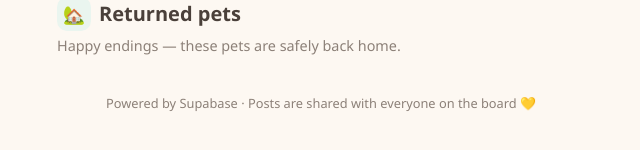
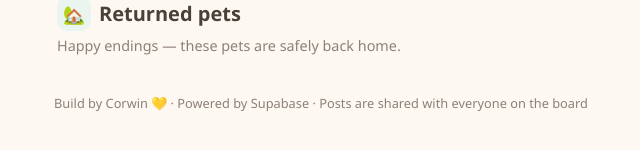
Before and after one commit to freshcanibowl/lost-pet-board, a plain HTML site: page index.html in a window 1280 px wide. Shown: the part 1192-1342 px from the top of the page, without its empty margins (319-959 px from the left). Drawn offline with nearby package versions, Linux system fonts and the light colour scheme; no server answers.

Commit message:
Add footer credit

```diff
--- a/index.html
+++ b/index.html
@@ -318,7 +318,7 @@
   </section>
 </main>
 
-<footer>Powered by Supabase · Posts are shared with everyone on the board 💛</footer>
+<footer>Build by Corwin 💛 · Powered by Supabase · Posts are shared with everyone on the board</footer>
 
 <!-- ===== SUPABASE SETUP =====
      1. Create a free project at https://supabase.com
```
